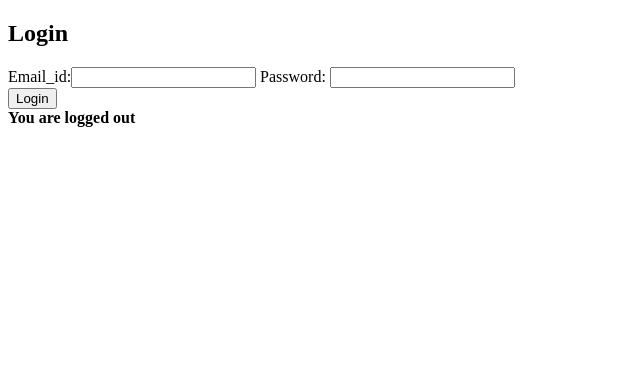
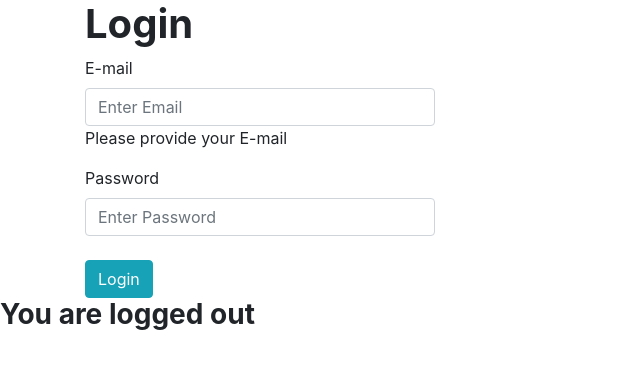
Before and after one commit to kumarisneha/todo_app, a Django app: page /logout/ in a window 1280 px wide. Shown: the top 369 px of the page, without its empty margins (0-640 px from the left). Run offline with Django 3.2, Linux system fonts and the light colour scheme; some libraries are stand-ins or nearby versions.

Commit message:
Modified login.html

```diff
--- a/templates/login.html
+++ b/templates/login.html
@@ -1,12 +1,57 @@
+
 <!DOCTYPE html>
-<html>
-<body>
-<h2>Login</h2>
-<form action="/login/" method="post">{% csrf_token %}
-    Email_id:<input type="text" name="email_id" >
-    Password: <input type="text" name="passwd"> <br>
-   <button type="submit" >Login</button>
-</form>
-<b>{{text}}</b>
+<html lang="en">
+<head>
+  <title>Bootstrap Example</title>
+
+  <meta charset="utf-8">
+  <meta name="viewport" content="width=device-width, initial-scale=1">
+  <link rel="stylesheet" href="/static/css/bootstrap.min.css">
+  <link rel="stylesheet" href="/static/custom.css" type="text/css"/>
+  <script src="https://ajax.googleapis.com/ajax/libs/jquery/3.2.1/jquery.min.js"></script>
+  <script src="/static/js/bootstrap.min.js"></script>
+
+</head>
+<body id="login_bg">
+
+<div class="container">
+
+
+          <form class="form-horizontal" action="/login/" method="post">{% csrf_token %}
+           <header>
+                <h1><strong>Login</strong></h1>
+            </header>
+          <fieldset>
+            <div class="row">
+                <div class="col-md-4">
+            <div class="control-group">
+              <label class="control-label" for="email">E-mail</label>
+              <div class="controls">
+                <input type="email" id="email" name="email_id" placeholder="Enter Email" class="form-control input-lg">
+                <p class="help-block">Please provide your E-mail</p>
+              </div>
+            </div>
+
+            <div class="control-group">
+              <label class="control-label" for="password">Password</label>
+              <div class="controls">
+                <input type="password" id="password" name="passwd" placeholder="Enter Password" class="form-control input-lg">
+              </div>
+            </div> <br>
+             </div>
+             </div>
+             <div class="row">
+             <div class="col-md-6">
+               <div class="control-group">
+                <button type="submit" class="btn btn-info btn-md">Login</button>
+                </div>
+           </div>
+           </div>
+          </fieldset>
+
+        </form>
+    </div>
+</div>
+<h3><strong>{{text}}</strong></h3>
 </body>
 </html>
```
